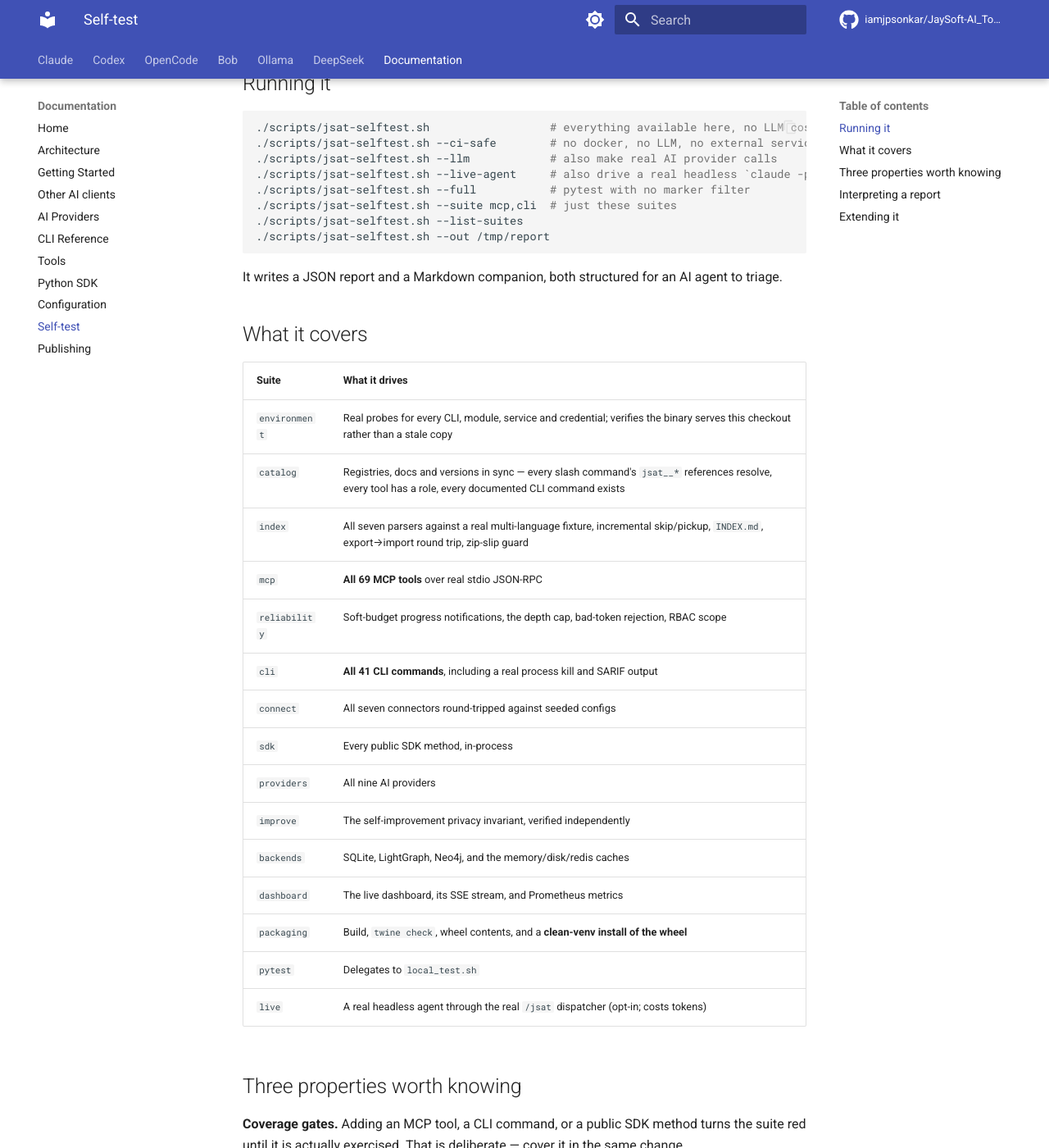
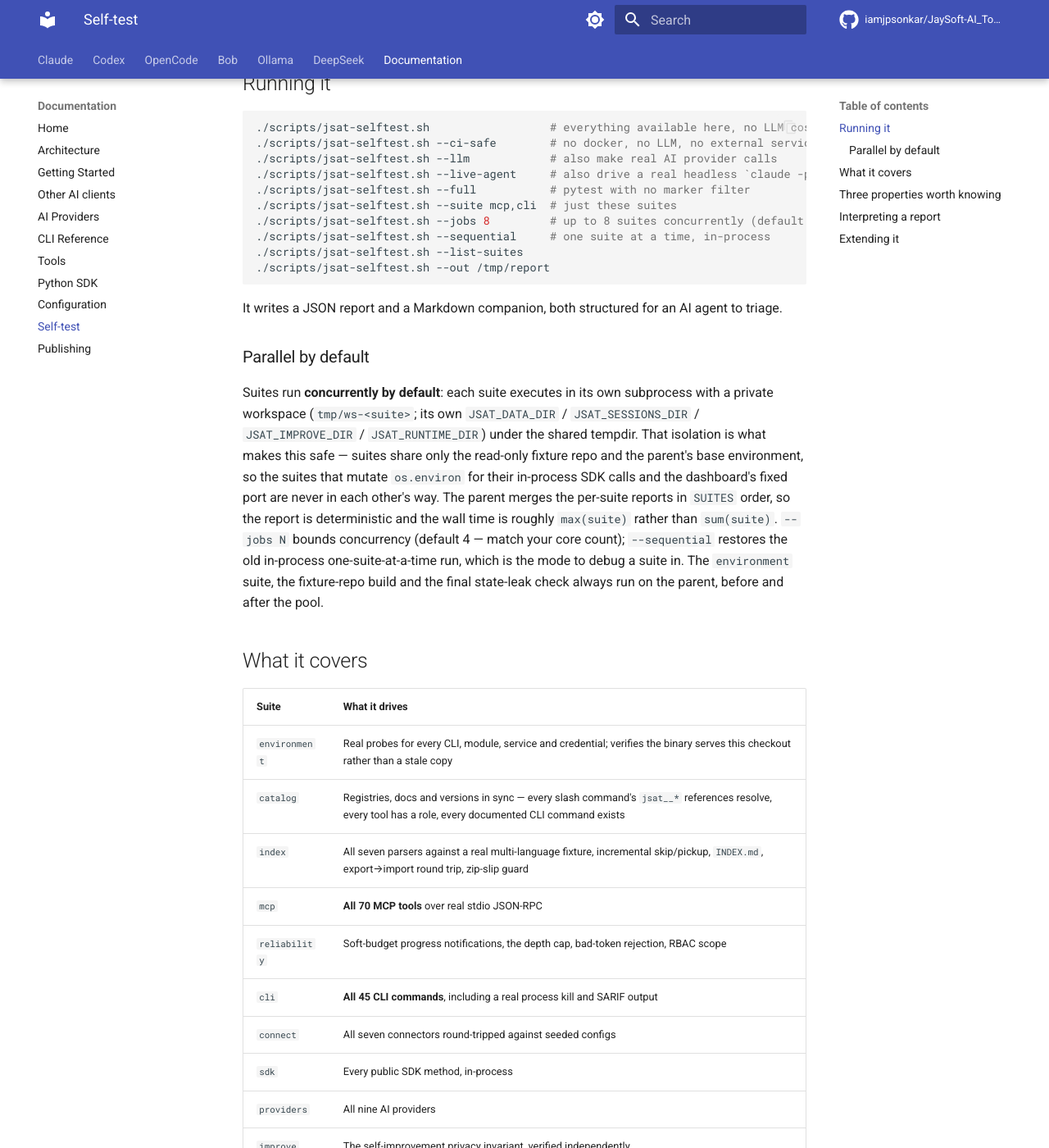
Before and after one commit to iamjpsonkar/JaySoft-AI_Tools, an MkDocs documentation site: the page built from docs/self-test.md, in a window 1280 px wide and 1400 px high, scrolled down 404 px. Shown: the whole window at 82% size. Built offline with MkDocs 1.6.1 and Material for MkDocs 9.7.7, drawn with Linux system fonts in a browser that asks for light colours; comment, search, counter and statistics services are not loaded.

Commit message:
docs: self-test parallelism, session manager, count corrections

````diff
--- a/docs/self-test.md
+++ b/docs/self-test.md
@@ -21,12 +21,30 @@ backend, behind a `# type: ignore` that had silenced the warning.
 ./scripts/jsat-selftest.sh --live-agent     # also drive a real headless `claude -p`
 ./scripts/jsat-selftest.sh --full           # pytest with no marker filter
 ./scripts/jsat-selftest.sh --suite mcp,cli  # just these suites
+./scripts/jsat-selftest.sh --jobs 8         # up to 8 suites concurrently (default 4)
+./scripts/jsat-selftest.sh --sequential     # one suite at a time, in-process
 ./scripts/jsat-selftest.sh --list-suites
 ./scripts/jsat-selftest.sh --out /tmp/report
 ```
 
 It writes a JSON report and a Markdown companion, both structured for an AI
 agent to triage.
+
+### Parallel by default
+
+Suites run **concurrently by default**: each suite executes in its own
+subprocess with a private workspace (`tmp/ws-<suite>`; its own
+`JSAT_DATA_DIR` / `JSAT_SESSIONS_DIR` / `JSAT_IMPROVE_DIR` / `JSAT_RUNTIME_DIR`)
+under the shared tempdir. That isolation is what makes this safe — suites
+share only the read-only fixture repo and the parent's base environment, so the
+suites that mutate `os.environ` for their in-process SDK calls and the
+dashboard's fixed port are never in each other's way. The parent merges the
+per-suite reports in `SUITES` order, so the report is deterministic and the
+wall time is roughly `max(suite)` rather than `sum(suite)`. `--jobs N` bounds
+concurrency (default 4 — match your core count); `--sequential` restores the
+old in-process one-suite-at-a-time run, which is the mode to debug a suite in.
+The `environment` suite, the fixture-repo build and the final state-leak check
+always run on the parent, before and after the pool.
 
 ## What it covers
 
@@ -35,9 +53,9 @@ agent to triage.
 | `environment` | Real probes for every CLI, module, service and credential; verifies the binary serves this checkout rather than a stale copy |
 | `catalog` | Registries, docs and versions in sync — every slash command's `jsat__*` references resolve, every tool has a role, every documented CLI command exists |
 | `index` | All seven parsers against a real multi-language fixture, incremental skip/pickup, `INDEX.md`, export→import round trip, zip-slip guard |
-| `mcp` | **All 69 MCP tools** over real stdio JSON-RPC |
+| `mcp` | **All 70 MCP tools** over real stdio JSON-RPC |
 | `reliability` | Soft-budget progress notifications, the depth cap, bad-token rejection, RBAC scope |
-| `cli` | **All 41 CLI commands**, including a real process kill and SARIF output |
+| `cli` | **All 45 CLI commands**, including a real process kill and SARIF output |
 | `connect` | All seven connectors round-tripped against seeded configs |
 | `sdk` | Every public SDK method, in-process |
 | `providers` | All nine AI providers |
````
Also changed, not shown: AGENTS.md (+16 -0 lines), README.md (+22 -5 lines).
